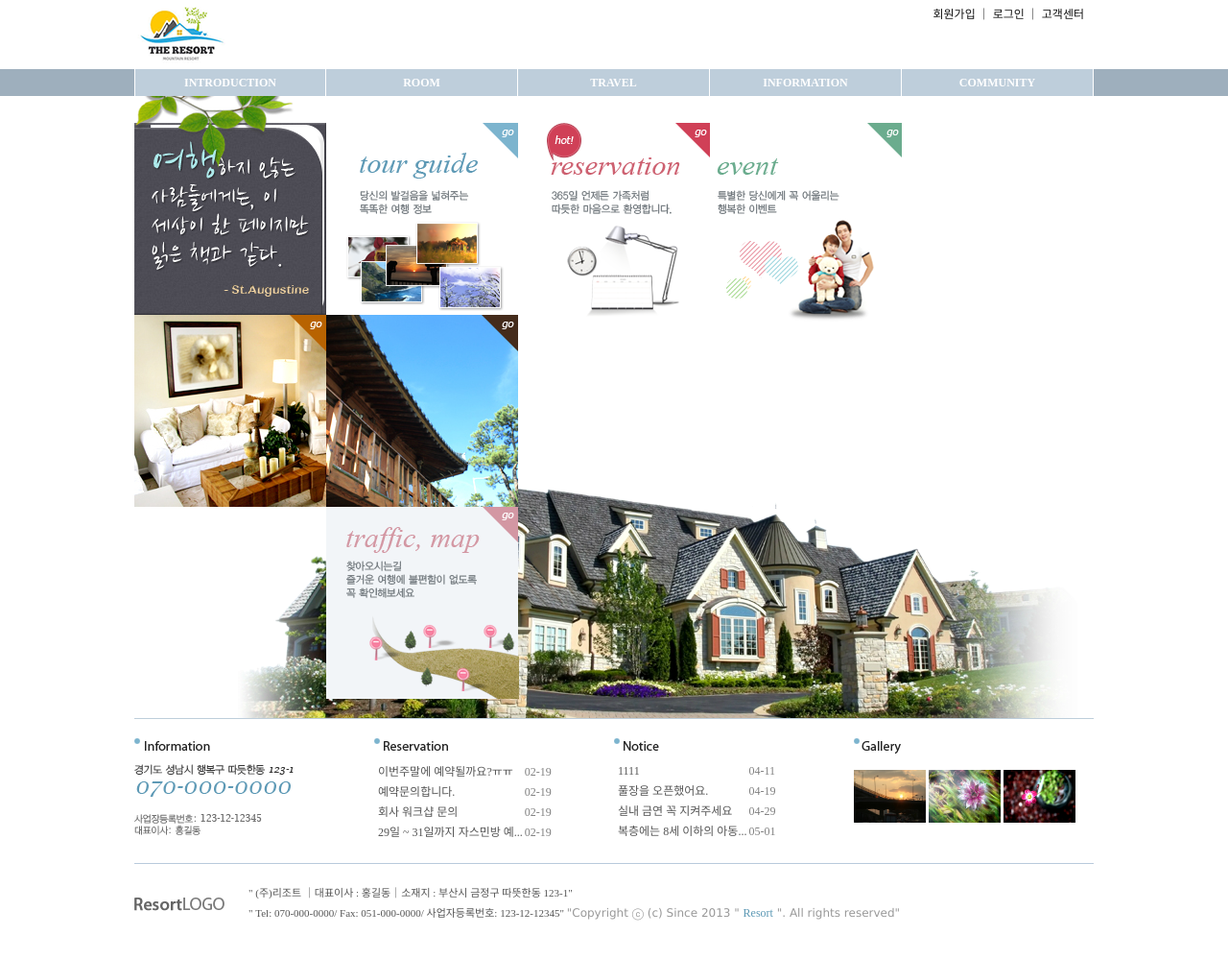
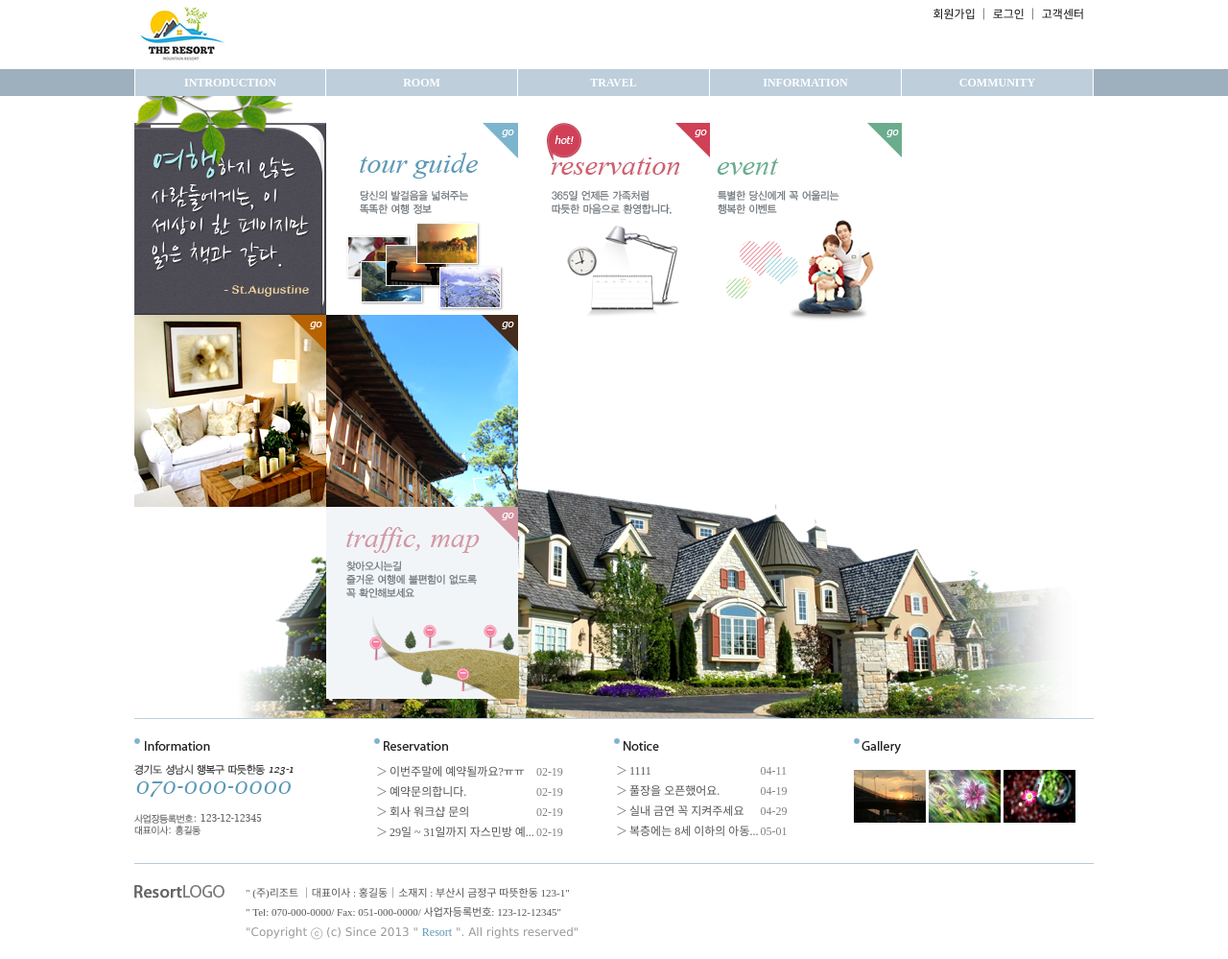
Before and after one commit to Lks1102/HTML, a plain HTML site: page TheResort/index.html in a window 1280 px wide. Shown: the whole page at 96% size. Drawn offline with Linux system fonts and the light colour scheme.

Commit message:
Resort수정본

```diff
--- a/TheResort/index.html
+++ b/TheResort/index.html
@@ -83,28 +83,28 @@
                         <table>
                             <tbody>
                                 <tr>
-                                    <td></td>
+                                    <td>＞</td>
                                     <td>
                                         <a href="#">이번주말에 예약될까요?ㅠㅠ</a>
                                     </td>
                                     <td>02-19</td>
                                 </tr>
                                 <tr>
-                                    <td></td>
+                                    <td>＞</td>
                                     <td>
                                         <a href="#">예약문의합니다.</a>
                                     </td>
                                     <td>02-19</td>
                                 </tr>
                                 <tr>
-                                    <td></td>
+                                    <td>＞</td>
                                     <td>
                                         <a href="#">회사 워크샵 문의</a>
                                     </td>
                                     <td>02-19</td>
                                 </tr>
                                 <tr>
-                                    <td></td>
+                                    <td>＞</td>
                                     <td>
                                         <a href="#">29일 ~ 31일까지 자스민방 예...</a>
                                     </td>
@@ -118,28 +118,28 @@
                         <table>
                             <tbody>
                                 <tr>
-                                    <td></td>
+                                    <td>＞</td>
                                     <td>
                                         <a href="#">1111</a>
                                     </td>
                                     <td>04-11</td>
                                 </tr>
                                 <tr>
-                                    <td></td>
+                                    <td>＞</td>
                                     <td>
                                         <a href="#">풀장을 오픈했어요.</a>
                                     </td>
                                     <td>04-19</td>
                                 </tr>
                                 <tr>
-                                    <td></td>
+                                    <td>＞</td>
                                     <td>
                                         <a href="#">실내 금연 꼭 지켜주세요</a>
                                     </td>
                                     <td>04-29</td>
                                 </tr>
                                 <tr>
-                                    <td></td>
+                                    <td>＞</td>
                                     <td>
                                         <a href="#">복층에는 8세 이하의 아동...</a>
                                     </td>
@@ -166,11 +166,12 @@
             </div>
             <footer>
                 <div id="address">
-                    <img src="./images/footer_logo.png" alt="footer_logo">
+                    <img src="./images/footer_logo.png" class="logo" alt="footer_logo">
                     <p>
                         " (주)리조트 ｜대표이사 : 홍길동｜소재지 : 부산시 금정구 따뜻한동 123-1"
                         <br>
                         " Tel: 070-000-0000/ Fax: 051-000-0000/ 사업자등록번호: 123-12-12345"
+                        <br>
                         <span id="copy">
                             "Copyright ⓒ (c) Since 2013 "
                             <span id="resort">Resort</span>
```
